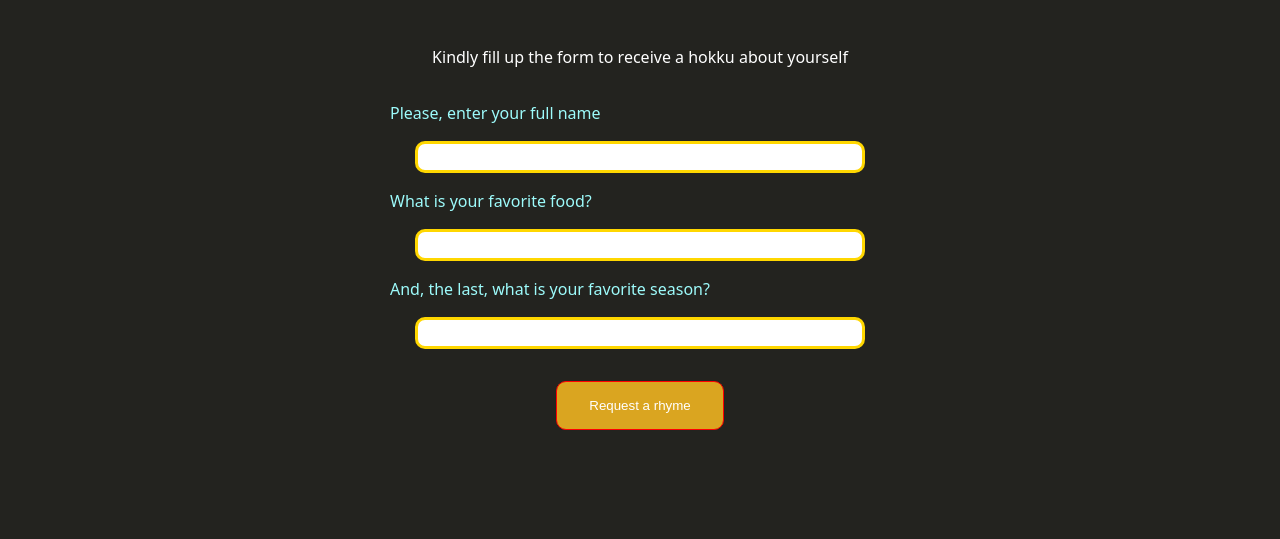
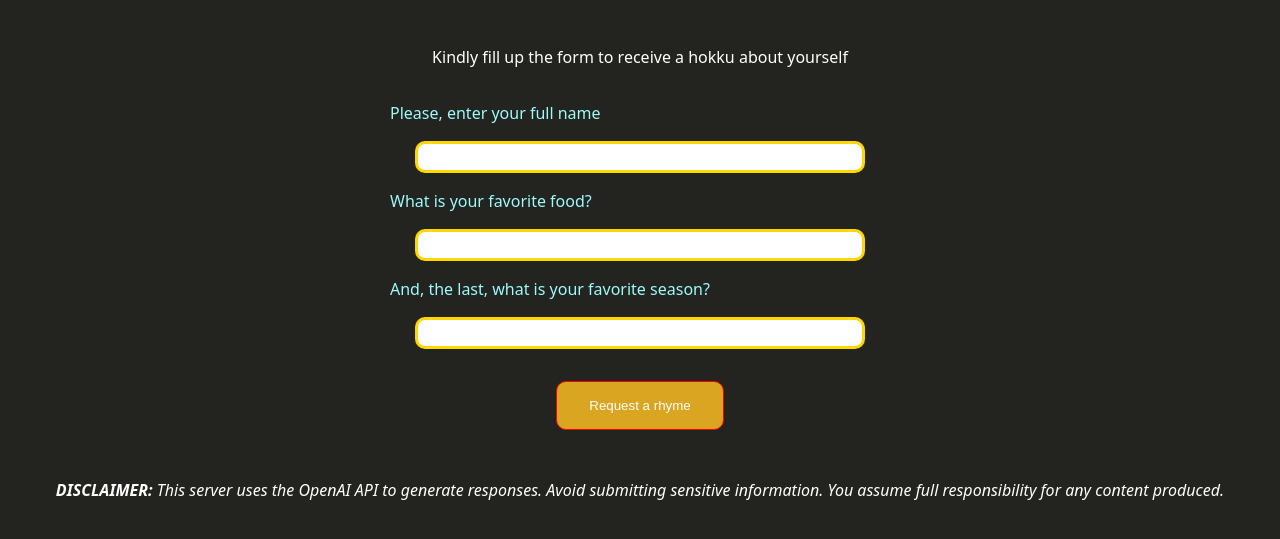
Before and after one commit to ellias-dev/aimessages, a website: page views/index.html in a window 1280 px wide. Shown: the part 99-638 px from the top of the page. Drawn offline with Linux system fonts and the light colour scheme; files that its build step writes are made by us from their sources.

Commit message:
add disclaimer

```diff
--- a/public/src/style.css
+++ b/public/src/style.css
@@ -36,6 +36,11 @@ p {
     margin-bottom: 2rem;
 }
 
+.disclaimer {
+    margin-top: 3rem;
+    font-weight: 100;
+    font-style: italic;
+}
 
 .response {
     font-size: 2rem;
--- a/views/index.html
+++ b/views/index.html
@@ -28,6 +28,7 @@
 
             <input type="submit" value="Request a rhyme">
         </form>
+        <p class="disclaimer"><strong>DISCLAIMER:</strong> This server uses the OpenAI API to generate responses. Avoid submitting sensitive information. You assume full responsibility for any content produced.</p>
     </main>
 </body>
 </html>
```
